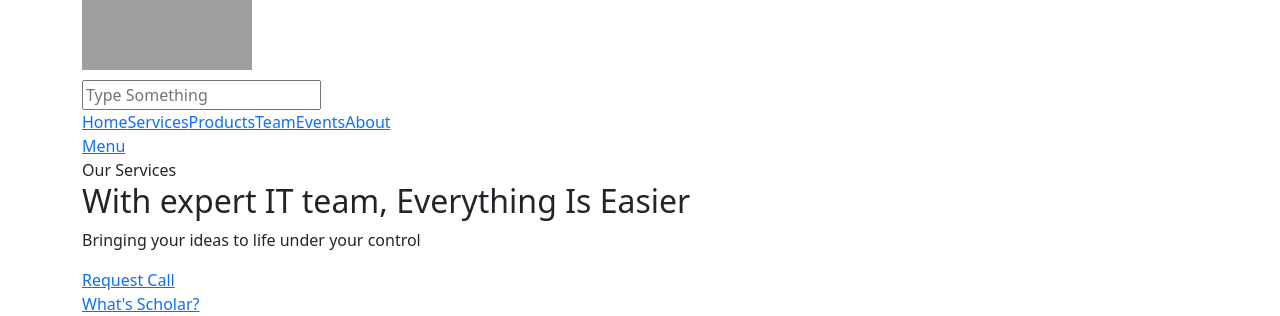
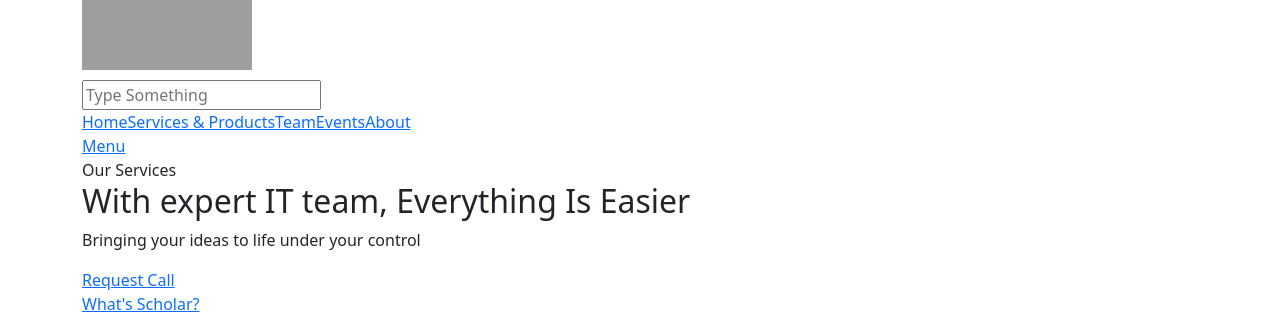
Before and after one commit to Jerubaalking/saincraftWebsite, a Node server app: page / in a window 1280 px wide. Shown: the top 316 px of the page. Run offline with Node 20, Linux system fonts and the light colour scheme; some libraries are stand-ins or nearby versions; grey boxes are pictures that could not be loaded.

Commit message:
first commit

```diff
--- a/views/index.hbs
+++ b/views/index.hbs
@@ -4,7 +4,7 @@
             <div class="col-lg-4 col-md-6">
                 <div class="service-item">
                     <div class="icon">
-                        <img src="{{cdn}}assets/images/webhosting.png" alt="online degrees">
+                        <img src="{{cdn}}assets/images/webhosting.png" alt="webhosting">
                     </div>
                     <div class="main-content">
                         <h4>Web Hosting</h4>
@@ -22,7 +22,7 @@
             <div class="col-lg-4 col-md-6">
                 <div class="service-item">
                     <div class="icon">
-                        <img src="{{cdn}}assets/images/softwareDevelopment.png" alt="short courses">
+                        <img src="{{cdn}}assets/images/softwareDevelopment.png" alt="softwaredev">
                     </div>
                     <div class="main-content">
                         <h4>Software Development & Maintenance</h4>
--- a/views/partials/header.hbs
+++ b/views/partials/header.hbs
@@ -22,8 +22,8 @@
                     <!-- ***** Menu Start ***** -->
                     <ul class="nav">
                         <li class="scroll-to-section"><a href="#top" class="active">Home</a></li>
-                        <li class="scroll-to-section"><a href="#services">Services</a></li>
-                        <li class="scroll-to-section"><a href="#courses">Products</a></li>
+                        <li class="scroll-to-section"><a href="#services">Services & Products</a></li>
+                        {{!-- <li class="scroll-to-section"><a href="#courses">Products</a></li> --}}
                         <li class="scroll-to-section"><a href="#team">Team</a></li>
                         <li class="scroll-to-section"><a href="#events">Events</a></li>
                         <li class="scroll-to-section"><a href="#contact">About</a></li>
```
